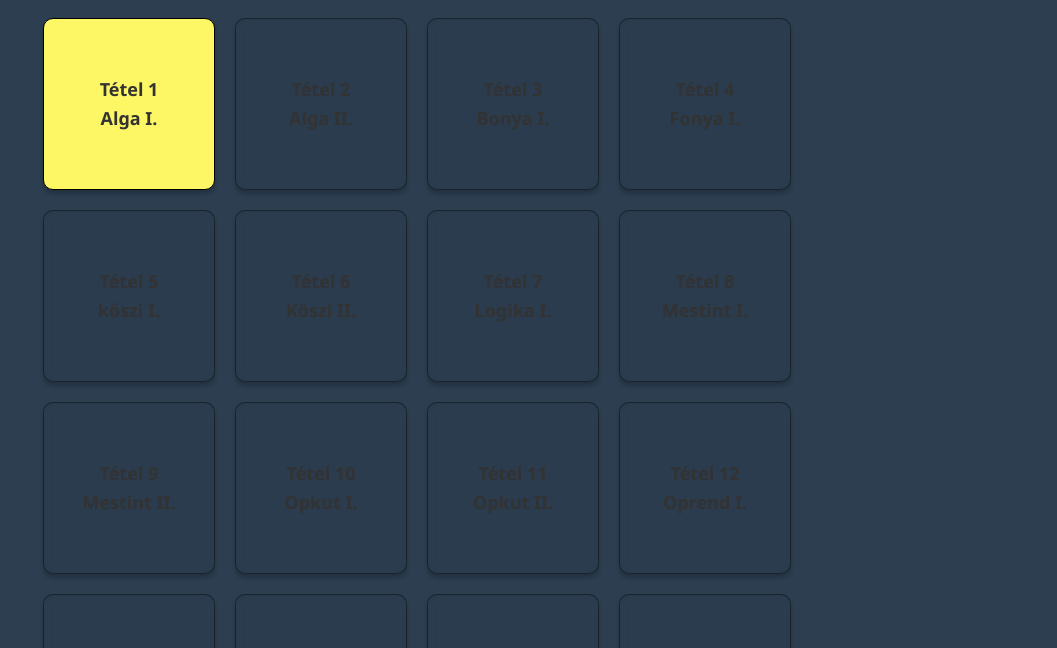
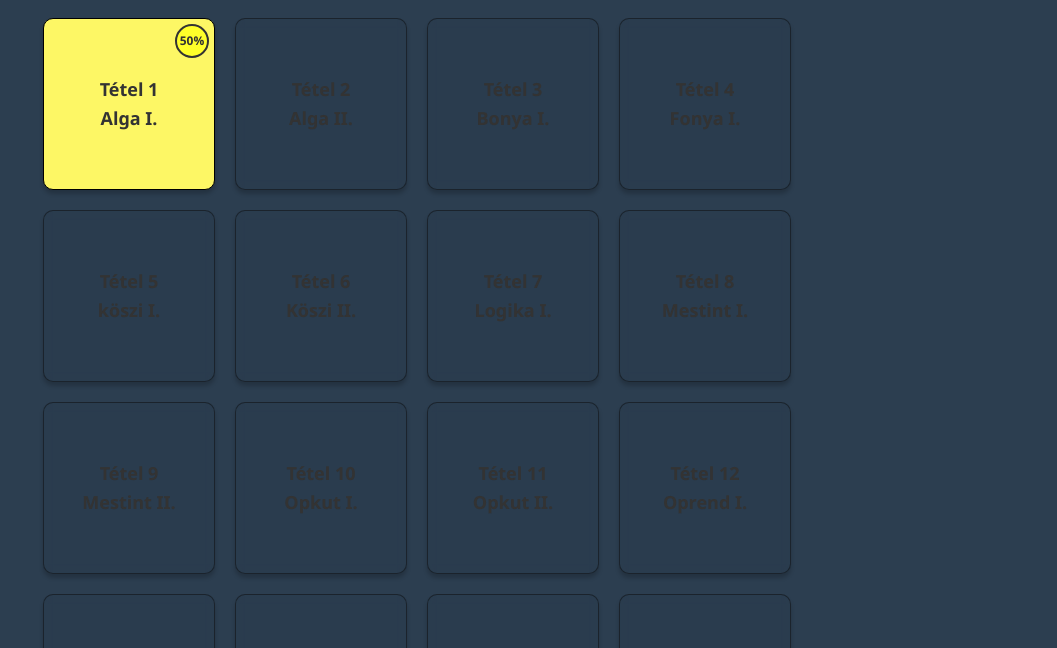
Before and after one commit to HUNLeonard/allamvizsga, a plain HTML site: page index.html in a window 1280 px wide. Shown: the part 96-744 px from the top of the page, without its empty margins (223-1280 px from the left). Drawn offline with Linux system fonts and the light colour scheme.

Commit message:
percentage

```diff
--- a/index.html
+++ b/index.html
@@ -67,11 +67,42 @@
             padding: 10px;
             border: 1px solid black;
             flex-direction: column;
+            position: relative;
         }
+
+        .completion-badge {
+            position: absolute;
+            top: 5px;
+            right: 5px;
+            width: 30px;
+            height: 30px;
+            border-radius: 50%;
+            border: 2px solid #333;
+            display: flex;
+            align-items: center;
+            justify-content: center;
+            font-size: 12px;
+            font-weight: bold;
+            color: #333;
+        }
+
+        .completion-0 {
+            background-color: #ff2d2d;
+        }
+
+        .completion-50 {
+            background-color: #ffff2a;
+        }
+
+        .completion-100 {
+            background-color: #23ff23;
+        }
+
+
         .tetel-square:hover {
             transform: translateY(-7px);
             transition: all 0.3s ease-in-out;
-            filter: drop-shadow(0px 10px 0px #000000);
+            filter: drop-shadow(0px 7px 0px #000000);
             background-color: #fff500;
         }
 
@@ -156,34 +187,34 @@
 
     <script>
         const tetelFiles = [
-            { name: 'Alga I.', file: '1.html' },
-            { name: 'Alga II.', file: '2.html' },
-            { name: 'Bonya I.', file: '3.html' },
-            { name: 'Fonya I.', file: '4.html' },
-            { name: 'köszi I.', file: '5.html' },
-            { name: 'Köszi II.', file: '6.html' },
-            { name: 'Logika I.', file: '7.html' },
-            { name: 'Mestint I.', file: '8.html' },
-            { name: 'Mestint II.', file: '9.html' },
-            { name: 'Opkut I.', file: '10.html' },
-            { name: 'Opkut II.', file: '11.html' },
-            { name: 'Oprend I.', file: '12.html' },
-            { name: 'Oprend II.', file: '13.html' },
-            { name: 'Adatb I.', file: '14.html' },
-            { name: 'Adatb II.', file: '15.html' },
-            { name: 'Digi I.', file: '16.html' },
-            { name: 'Prog alap I.', file: '17.html' },
-            { name: 'Prog alap II.', file: '18.html' },
-            { name: 'Prog 1-2 I.', file: '19.html' },
-            { name: 'Prog 1-2 II.', file: '20.html' },
-            { name: 'Prog 1-2 III.', file: '21.html' },
-            { name: 'Prog nyelv I.', file: '22.html' },
-            { name: 'Rendf I.', file: '23.html' },
-            { name: 'Rendf II.', file: '24.html' },
-            { name: 'Számh I.', file: '25.html' },
-            { name: 'Számh II.', file: '26.html' },
-            { name: 'Szar I.', file: '27.html' },
-            { name: 'Szar II.', file: '28.html' },
+            { name: 'Alga I.', file: '1.html' , completion: 50 },
+            { name: 'Alga II.', file: '2.html', completion: 0 },
+            { name: 'Bonya I.', file: '3.html', completion: 0 },
+            { name: 'Fonya I.', file: '4.html', completion: 0 },
+            { name: 'köszi I.', file: '5.html', completion: 0 },
+            { name: 'Köszi II.', file: '6.html', completion: 0 },
+            { name: 'Logika I.', file: '7.html', completion: 0 },
+            { name: 'Mestint I.', file: '8.html', completion: 0 },
+            { name: 'Mestint II.', file: '9.html', completion: 0 },
+            { name: 'Opkut I.', file: '10.html', completion: 0 },
+            { name: 'Opkut II.', file: '11.html', completion: 0 },
+            { name: 'Oprend I.', file: '12.html', completion: 0 },
+            { name: 'Oprend II.', file: '13.html', completion: 0 },
+            { name: 'Adatb I.', file: '14.html', completion: 0 },
+            { name: 'Adatb II.', file: '15.html', completion: 0 },
+            { name: 'Digi I.', file: '16.html', completion: 0 },
+            { name: 'Prog alap I.', file: '17.html', completion: 0 },
+            { name: 'Prog alap II.', file: '18.html', completion: 0 },
+            { name: 'Prog 1-2 I.', file: '19.html', completion: 0 },
+            { name: 'Prog 1-2 II.', file: '20.html', completion: 0 },
+            { name: 'Prog 1-2 III.', file: '21.html', completion: 0 },
+            { name: 'Prog nyelv I.', file: '22.html', completion: 0 },
+            { name: 'Rendf I.', file: '23.html', completion: 0 },
+            { name: 'Rendf II.', file: '24.html', completion: 0 },
+            { name: 'Számh I.', file: '25.html', completion: 0 },
+            { name: 'Számh II.', file: '26.html', completion: 0 },
+            { name: 'Szar I.', file: '27.html', completion: 0 },
+            { name: 'Szar II.', file: '28.html', completion: 0 },
         ];
 
         async function checkTetelContent(file) {
@@ -210,8 +241,13 @@
                 square.className = 'tetel-square';
 
                 const isEmpty = await checkTetelContent(tetel.file);
-                if (isEmpty) {
+                if (isEmpty && tetel.completion === 0) {
                     square.classList.add('empty');
+                } else {
+                    const badge = document.createElement('div');
+                    badge.className = `completion-badge completion-${tetel.completion}`;
+                    badge.textContent = `${tetel.completion}%`;
+                    square.appendChild(badge);
                 }
 
                 const tetelNumber = document.createElement('div');
```
